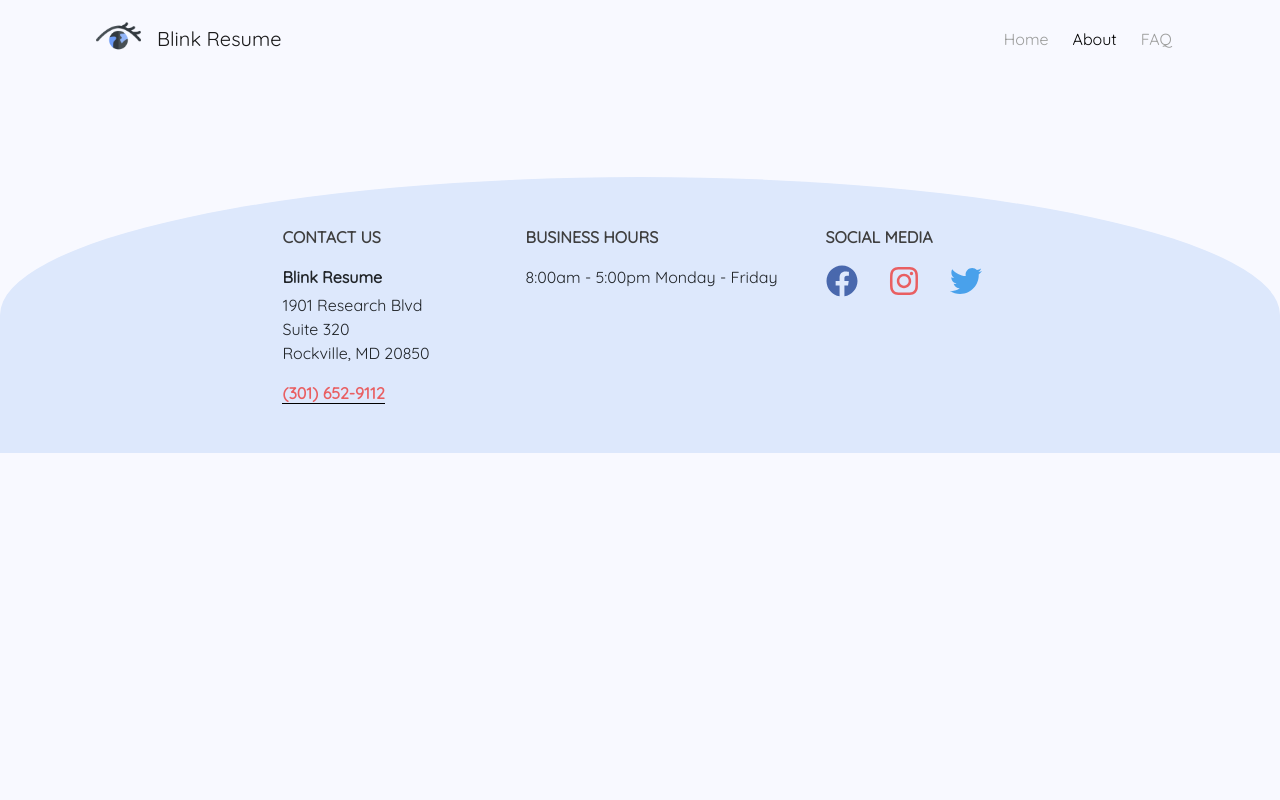
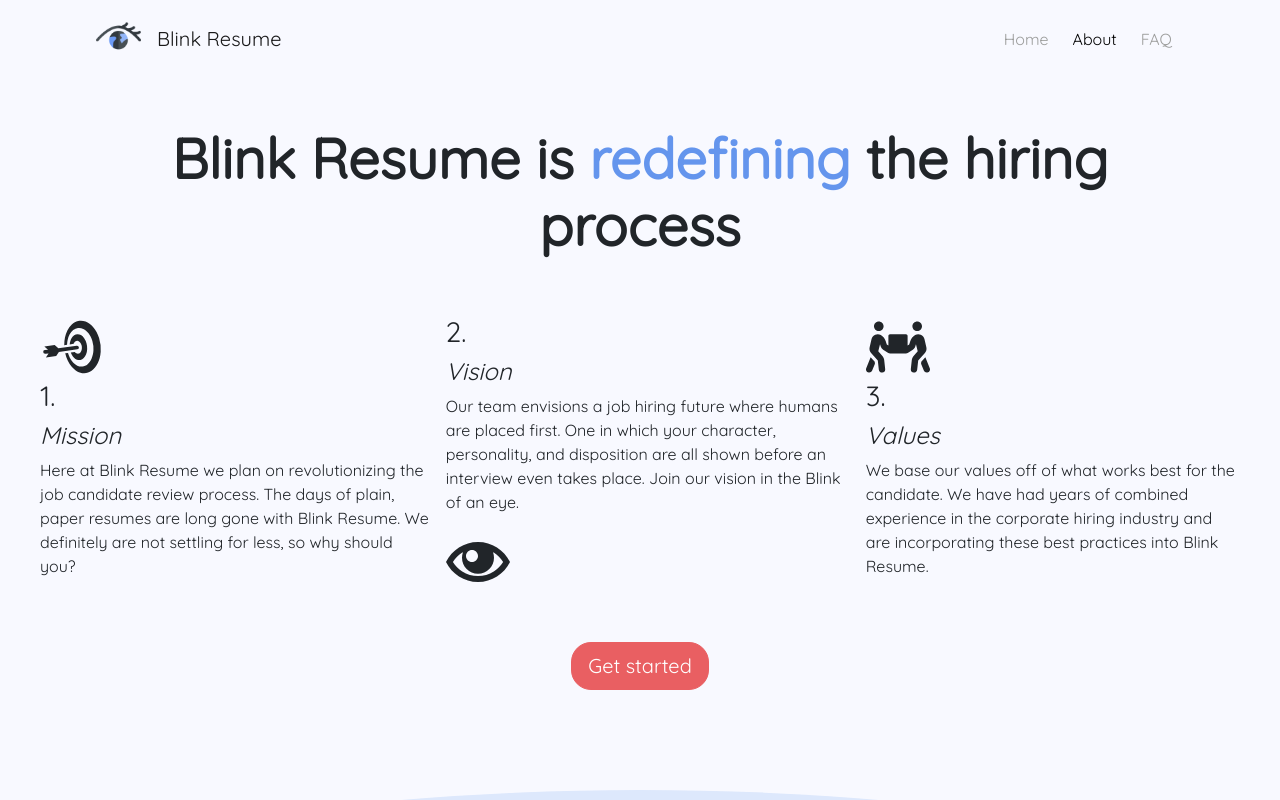
Before and after one commit to mgfalzon/blink, a React (Create React App) app: page /about in a window 1280 px wide. Shown: the top 800 px of the page. Built offline with nearby package versions, Linux system fonts and the light colour scheme.

Commit message:
Vision Updates, Formatting

```diff
--- a/src/App.js
+++ b/src/App.js
@@ -3,9 +3,10 @@ import {BrowserRouter as Router, Switch, Route} from 'react-router-dom'
 import {BrowserView, MobileView} from 'react-device-detect'
 
 import Navbar from './Components/Navbar'
+import Footer from './Components/Footer'
 import Home from './Pages/Home'
 import FAQ from './Pages/FAQ'
-import Footer from './Components/Footer'
+import Vision from './Pages/Vision'
 
 const App = () => (
     <BrowserView>
@@ -14,6 +15,7 @@ const App = () => (
             <Switch>
               <Route exact component={Home} path='/' />
               <Route component={FAQ} path='/faq' />
+              <Route component={Vision} path='/about' />
             </Switch>
          </Router>
       <Footer />
--- a/src/Components/Footer.js
+++ b/src/Components/Footer.js
@@ -1,6 +1,6 @@
 import React from 'react'
-import {FontAwesomeIcon} from "@fortawesome/react-fontawesome"
-import{faInstagram,faTwitter,faFacebook} from "@fortawesome/free-brands-svg-icons"
+import { FontAwesomeIcon } from "@fortawesome/react-fontawesome"
+import{ faInstagram, faTwitter, faFacebook } from "@fortawesome/free-brands-svg-icons"
 
 import '../Styles/Components/footer.css'
 
--- a/src/Components/IconRow.js
+++ b/src/Components/IconRow.js
@@ -1,6 +1,6 @@
 import React from 'react'
-import {Row, Col, Image} from 'react-bootstrap'
-import {FaCamera, FaPalette, FaShareSquare} from 'react-icons/fa'
+import { Row, Col, Image } from 'react-bootstrap'
+import { FaCamera, FaPalette, FaShareSquare } from 'react-icons/fa'
 
 import '../Styles/Components/icon-row.css'
 
--- a/src/Components/Navbar.js
+++ b/src/Components/Navbar.js
@@ -1,6 +1,6 @@
 import React from 'react'
-import {Navbar, Nav, Image} from 'react-bootstrap'
-import {NavLink} from 'react-router-dom'
+import { Navbar, Nav, Image } from 'react-bootstrap'
+import { NavLink } from 'react-router-dom'
 
 import '../Styles/Components/navbar.css'
 
--- a/src/Pages/FAQ.js
+++ b/src/Pages/FAQ.js
@@ -1,6 +1,6 @@
 import React from 'react'
-import {Container, Row, Col, Image} from 'react-bootstrap'
-import {FaClock, FaComment, FaDollarSign} from 'react-icons/fa'
+import { Container, Row, Col, Image } from 'react-bootstrap'
+import { FaClock, FaComment, FaDollarSign } from 'react-icons/fa'
 
 import '../Styles/Pages/faq.css'
 
--- a/src/Pages/Home.js
+++ b/src/Pages/Home.js
@@ -1,6 +1,6 @@
-import React, {useState, useEffect, useRef} from 'react'
-import {Container, Row, Col, Image, Button} from 'react-bootstrap'
-import {FaArrowCircleDown, FaFileAlt, FaFileVideo} from 'react-icons/fa'
+import React, { useState, useEffect, useRef } from 'react'
+import { Container, Row, Col, Image, Button } from 'react-bootstrap'
+import { FaArrowCircleDown, FaFileAlt, FaFileVideo } from 'react-icons/fa'
 import Link from 'react-anchor-link-smooth-scroll'
 
 import IconRow from '../Components/IconRow'
--- a/src/Pages/Vision.js
+++ b/src/Pages/Vision.js
@@ -1,23 +1,21 @@
-import React, {useState, useEffect} from 'react'
-import {GiBullseye } from 'react-icons/gi'
-import {ImEye } from 'react-icons/im'
-import {FaPeopleCarry} from 'react-icons/fa'
-import {Button} from 'react-bootstrap'
+import React from 'react'
+import { Button } from 'react-bootstrap'
+import { GiBullseye } from 'react-icons/gi'
+import { ImEye } from 'react-icons/im'
+import { FaPeopleCarry } from 'react-icons/fa'
 
-const Vision = () => {
+import '../Styles/Pages/vision.css'
 
-
-    return(
-        <div>
-
-            <h3 style ={{textAlign: 'center', fontSize: '250%', marginTop: "1%", marginRight: "25%", marginLeft: "25%"}}className='pt-5 font-weight-bold'>
-                Blink Resume is <span style={{color: "#6495ed"}}>redefining</span> the hiring process
-            </h3>
-            <div style={{display:"flex", marginLeft: "5%", marginRight: "5%"}}>
-            <div style = {{float:'left', width: '25%', marginLeft: "82px"}}>
-            <GiBullseye size={64} />
+const Vision = () => (
+    <div className='px-3'>
+        <h1 className='display-4 text-center font-weight-bold p-5'>
+            Blink Resume is <span className='blue'>redefining</span> the hiring process
+        </h1>
+        <div className='d-flex flex-fill px-3'>
+            <div className='px-2'>
+                <GiBullseye />
                 <h3>1.</h3>
-            <h4 style={{fontStyle: "italic"}}>Mission</h4>
+                <h4>Mission</h4>
                 <p>
                     Here at Blink Resume we plan on revolutionizing the job candidate review
                     process. The days of plain, paper resumes are long gone with Blink Resume.
@@ -25,21 +23,21 @@ const Vision = () => {
                 </p>
             </div>
 
-            <div style = {{float:'left', width: '25%', marginLeft: "82px"}}>
+            <div className='px-2'>
                 <h3>2.</h3>
-            <h4 style={{fontStyle: "italic"}}>Vision</h4>
+                <h4>Vision</h4>
                 <p>
                     Our team envisions a job hiring future where humans are placed first. One in which
                     your character, personality, and disposition are all shown before an interview even
                     takes place. Join our vision in the Blink of an eye.
                 </p>
-            <ImEye size={64}/>
+                <ImEye />
             </div>
 
-            <div style = {{float:'left', width: '25%', marginLeft: "82px"}}>
-            <FaPeopleCarry size={64}/>
+            <div className='px-2'>
+                <FaPeopleCarry />
                 <h3>3.</h3>
-            <h4 style={{fontStyle: "italic"}}>Values</h4>
+                <h4>Values</h4>
                 <p>
                     We base our values off of what works best for the candidate. We have had years of
                     combined experience in the corporate hiring industry and are incorporating these best
@@ -47,13 +45,10 @@ const Vision = () => {
                 </p>
             </div>
         </div>
-            <div style={{display:"flex",justifyContent:"center", alignItems:"center"}} >
-
-                        <Button href="./Home" size='lg' className='red-btn mt-5'>Get started</Button>
-
+        <div className='d-flex justify-content-center align-items-center'>
+            <Button href="./Home" size='lg' className='red mt-5'>Get started</Button>
         </div>
     </div>
 )
-}
 
 export default Vision
--- /dev/null
+++ b/src/Styles/Pages/vision.css
@@ -0,0 +1,2 @@
+svg {font-size: 64px}
+h4 {font-style: italic}
--- a/src/global.css
+++ b/src/global.css
@@ -7,6 +7,7 @@
     --grey: #d5e1f8;
     --dark-grey: #c1d2f4 ;
     --baby-blue: #dde8fc;
+    --blue: #6495ed;
 }
 
 body {
@@ -15,6 +16,7 @@ body {
 }
 
 /* Colors */
+.blue {color: var(--blue)}
 .bg-baby-blue {background-color: var(--baby-blue)}
 
 /* Buttons */
```
Lines whose indentation alone changed are shown as unchanged.
